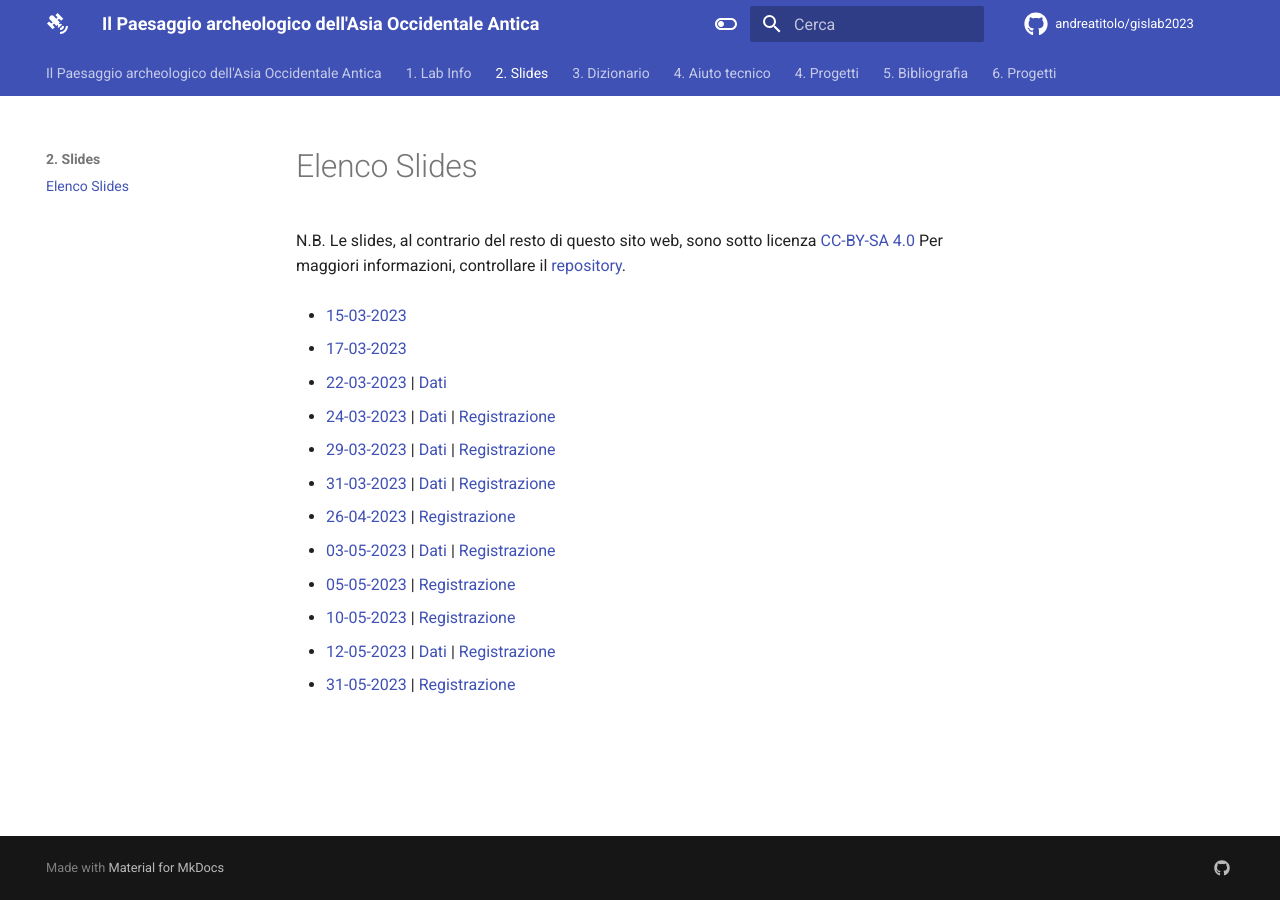
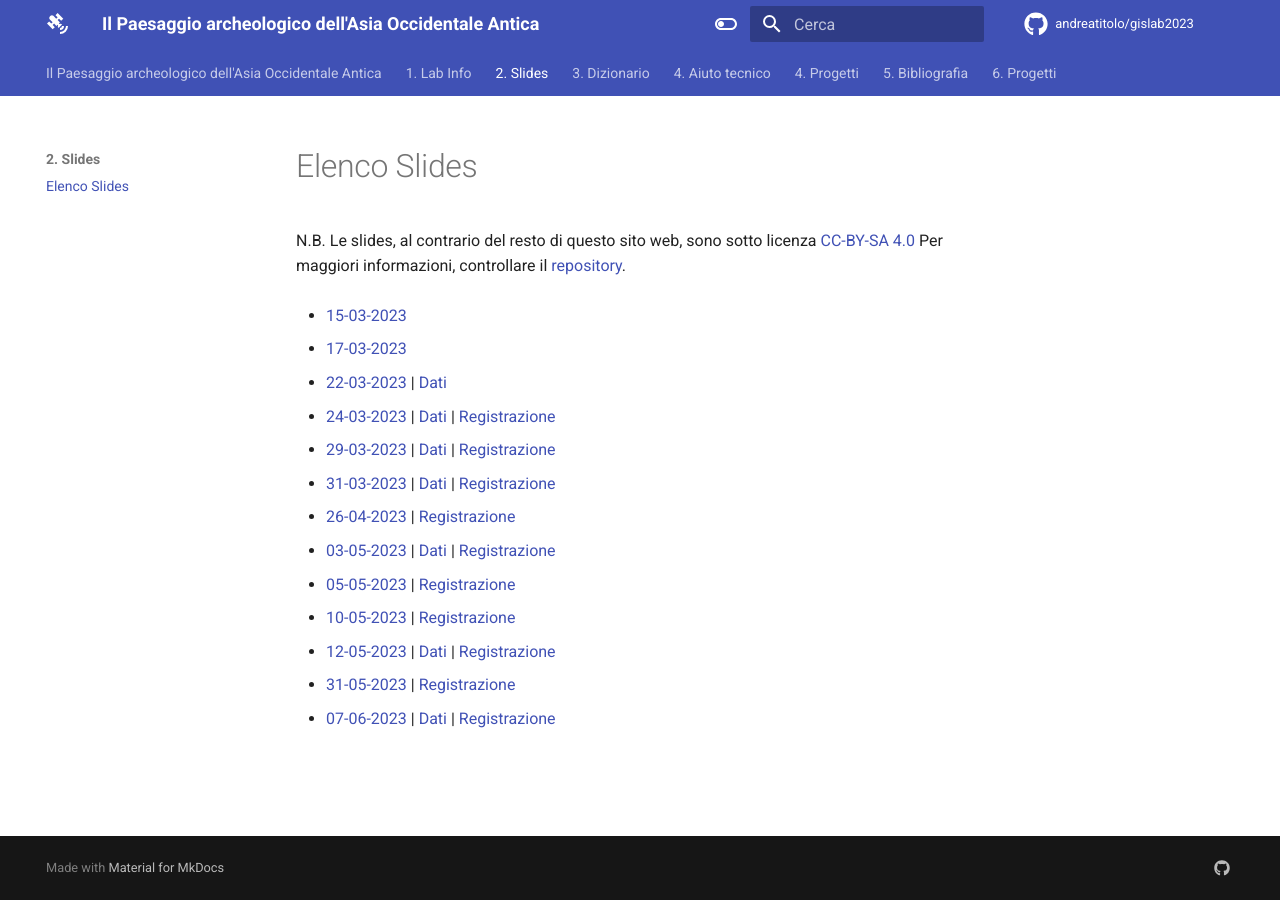
Before and after one commit to andreatitolo/gislab2023, an MkDocs documentation site: the page built from docs/2. Slides/Elenco Slides.md, in a window 1280 px wide. Built offline with MkDocs 1.6.1 and Material for MkDocs 9.7.7, drawn with Linux system fonts in a browser that asks for light colours; comment, search, counter and statistics services are not loaded.

Commit message:
add slides and data for lesson 13

```diff
--- a/docs/2. Slides/Elenco Slides.md
+++ b/docs/2. Slides/Elenco Slides.md
@@ -24,3 +24,5 @@ Per maggiori informazioni, controllare il [repository](https://codeberg.org/tito
 -  [12-05-2023](https://www.andreatitolo.com/slides/gislab/11.QGISGeoreferireMappa.html) | [Dati](https://kdrive.infomaniak.com/app/share/408009/12be458f-f29d-4e0c-b76b-8f17775634de) | [Registrazione](https://kdrive.infomaniak.com/app/share/408009/7673d6f9-26f7-4b7a-9574-bef045a45c0b)
 
 -  [31-05-2023](https://www.andreatitolo.com/slides/gislab/12.QGISRecupero.html) | [Registrazione](https://kdrive.infomaniak.com/app/share/408009/267afb29-1933-4258-bb13-1f7179fd3c5b)
+
+-  [07-06-2023](https://www.andreatitolo.com/slides/gislab/13.QGISDigitalizzazione.html) | [Dati](https://kdrive.infomaniak.com/app/share/408009/3be1a466-c307-4708-9942-0c06fe3cdfd9) | [Registrazione]()
```
